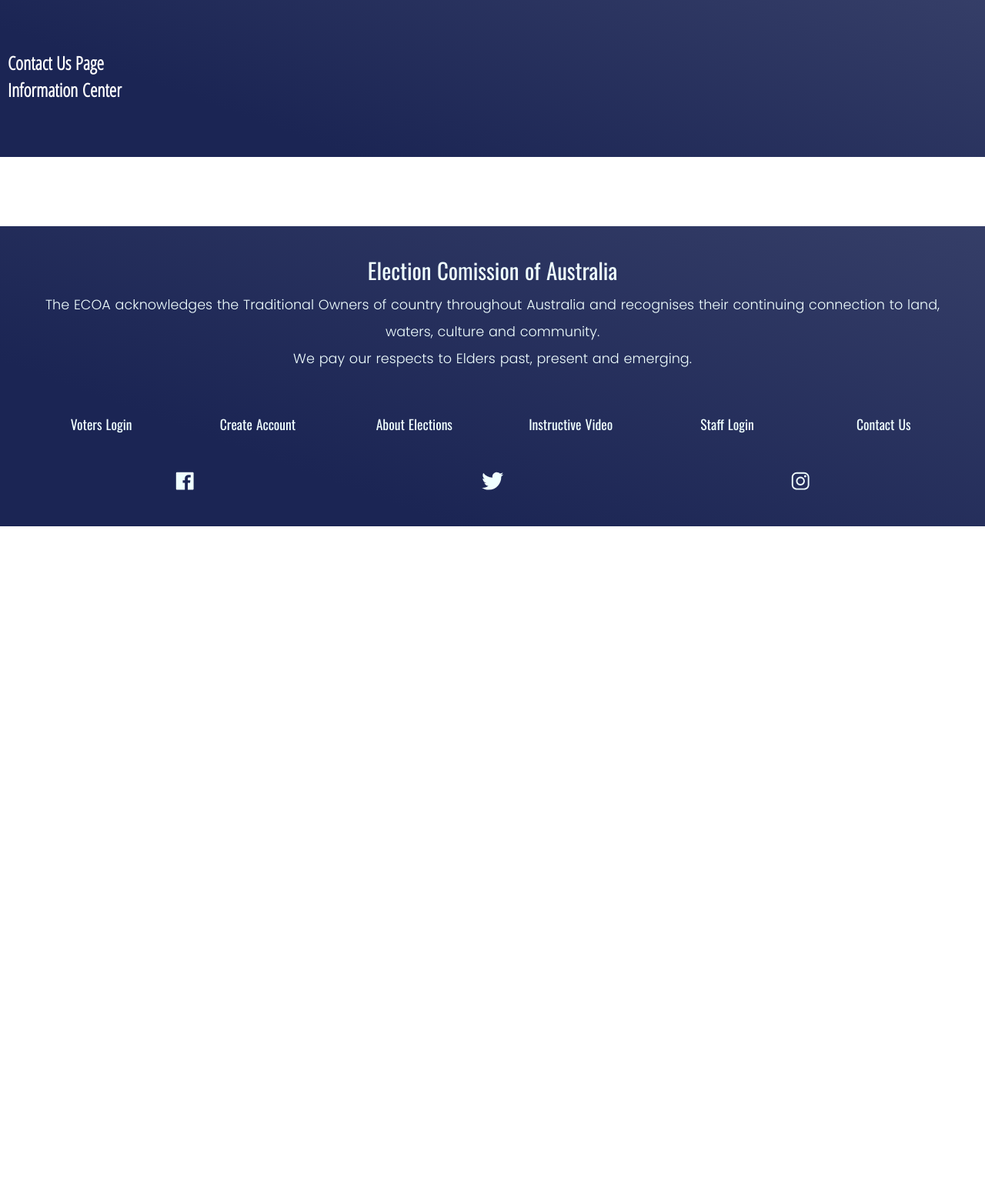
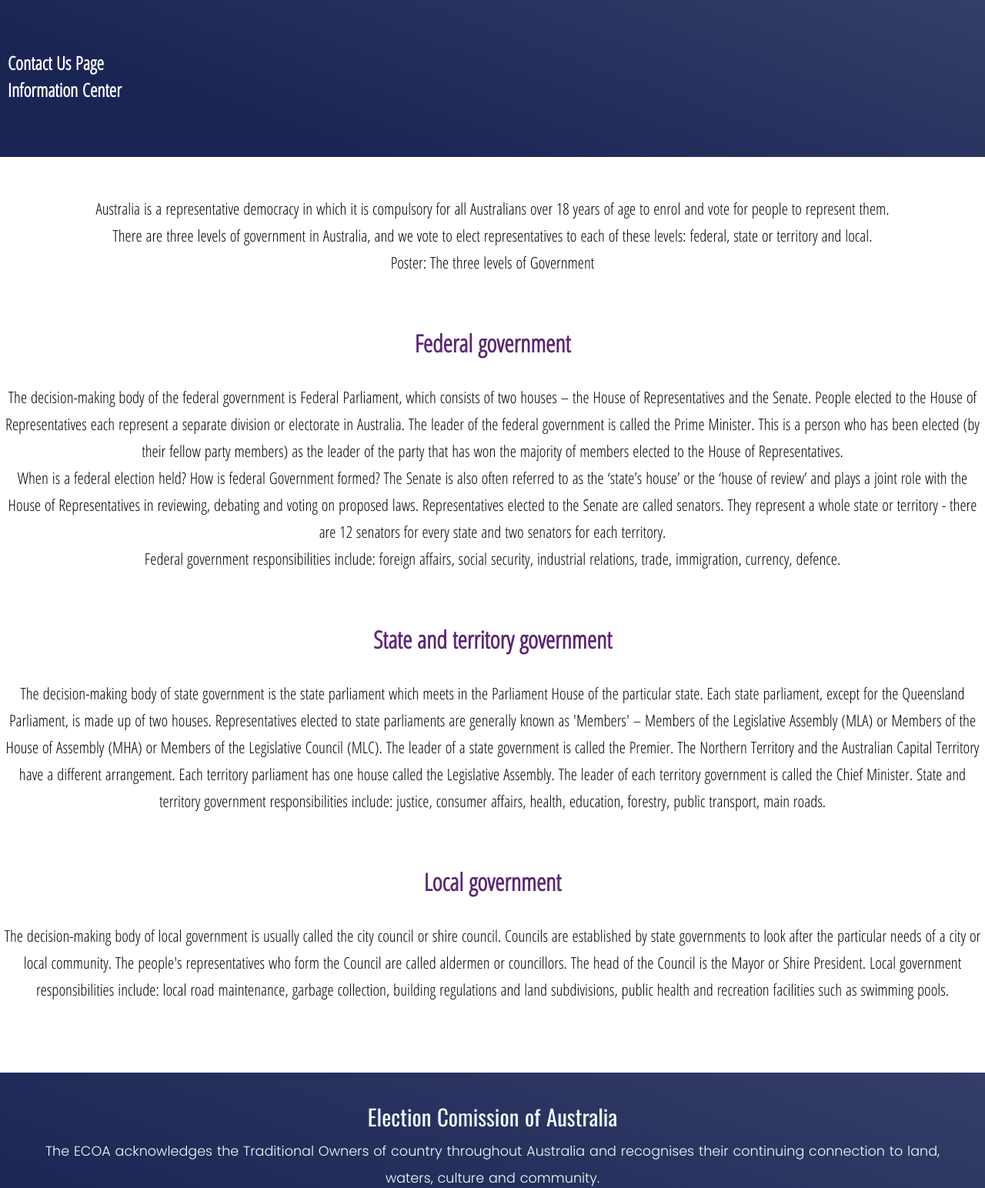
Before and after one commit to Capstone-Team-1/Source-code, a PHP site: page /about.php in a window 1280 px wide. Shown: the part 125-1669 px from the top of the page at 77% size. Before the commit the page ends 809 px from the top, so only its background shows below. Run offline with PHP 8.4, Linux system fonts and the light colour scheme; some libraries are stand-ins or nearby versions.

Commit message:
Update about.php

```diff
--- a/Capstone project/about.php
+++ b/Capstone project/about.php
@@ -71,7 +71,47 @@
 </section>
 
 <section class="reading-content">
+  <div class="about">
+    <div class="aboutH1">
+Australia is a representative democracy in which it is compulsory for all Australians over 18 years of age to enrol and vote for people to represent them.
+    </div>
+There are three levels of government in Australia, and we vote to elect representatives to each of these levels: federal, state or territory and local.
+</br>
+Poster: The three levels of Government
+</br>
+</br>
+</br>
+<h1>Federal government</h1>
+</br>
+The decision-making body of the federal government is Federal Parliament, which consists of two houses – the House of Representatives and the Senate.
+People elected to the House of Representatives each represent a separate division or electorate in Australia. The leader of the federal government is called the Prime Minister. This is a person who has been elected (by their fellow party members) as the leader of the party that has won the majority of members elected to the House of Representatives.
+</br>
+When is a federal election held?
+How is federal Government formed?
+The Senate is also often referred to as the ‘state’s house’ or the ‘house of review’ and plays a joint role with the House of Representatives in reviewing, debating and voting on proposed laws. Representatives elected to the Senate are called senators. They represent a whole state or territory - there are 12 senators for every state and two senators for each territory.
+</br>
+Federal government responsibilities include: foreign affairs, social security, industrial relations, trade, immigration, currency, defence.
+</br></br></br>
+<h1>State and territory government</h1>
+</br>
+The decision-making body of state government is the state parliament which meets in the Parliament House of the particular state. Each state parliament, except for the Queensland Parliament, is made up of two houses.
 
+Representatives elected to state parliaments are generally known as 'Members' – Members of the Legislative Assembly (MLA) or Members of the House of Assembly (MHA) or Members of the Legislative Council (MLC). The leader of a state government is called the Premier.
+
+The Northern Territory and the Australian Capital Territory have a different arrangement. Each territory parliament has one house called the Legislative Assembly. The leader of each territory government is called the Chief Minister.
+
+State and territory government responsibilities include: justice, consumer affairs, health, education, forestry, public transport, main roads.
+
+</br></br></br>
+<h1>Local government</h1>
+</br>
+The decision-making body of local government is usually called the city council or shire council. Councils are established by state governments to look after the particular needs of a city or local community.
+
+The people's representatives who form the Council are called aldermen or councillors. The head of the Council is the Mayor or Shire President.
+
+Local government responsibilities include: local road maintenance, garbage collection, building regulations and land subdivisions, public health and recreation facilities such as swimming pools.
+
+</div>
 
 </section>
 
```
